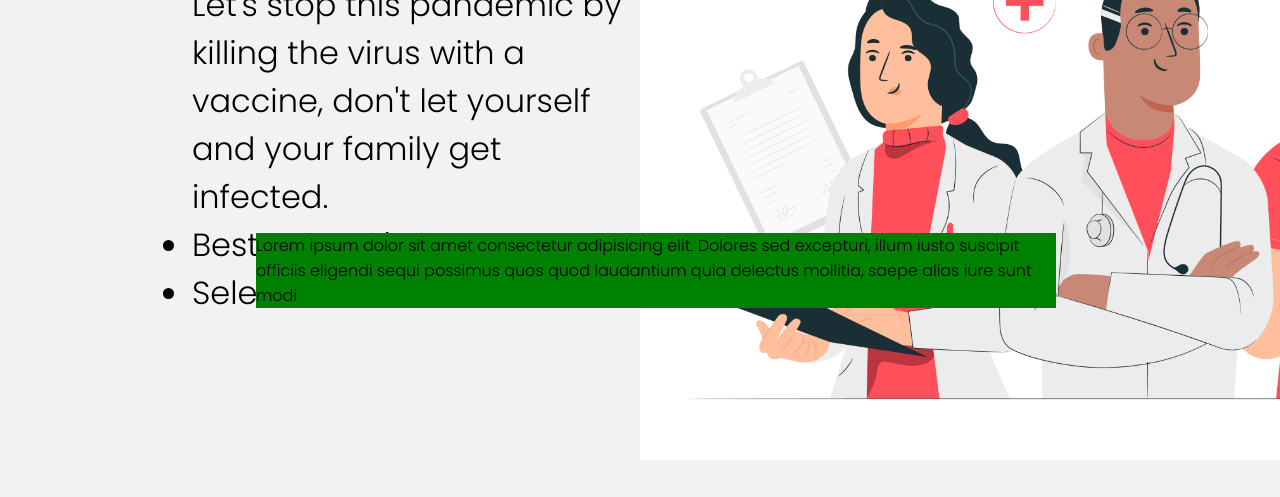
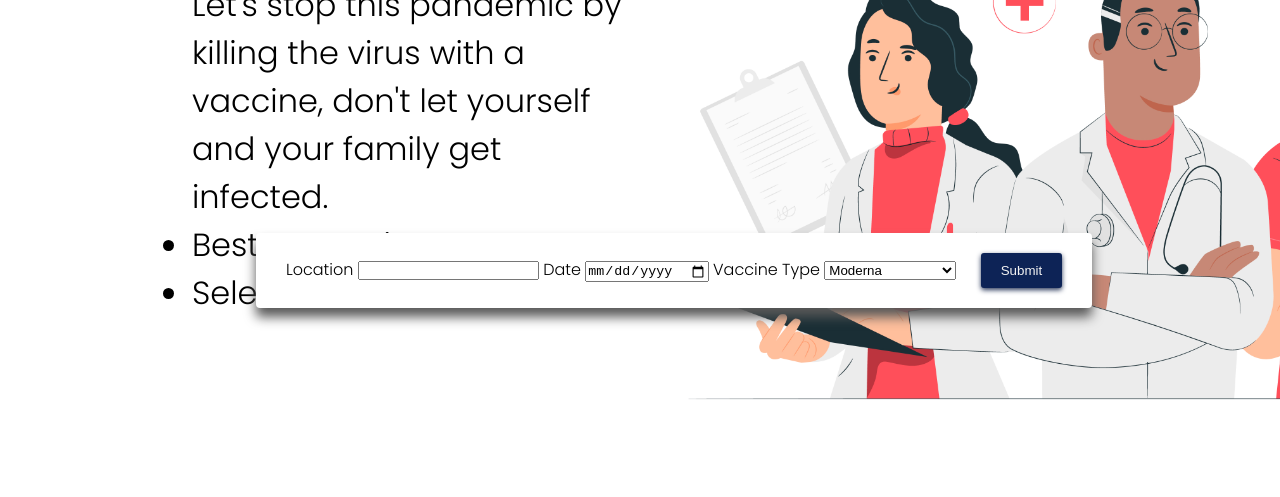
Before and after one commit to hA1nn-dot/Vaccination-campaign_front-end, a plain HTML site: page index.html in a window 1280 px wide. Shown: the part 303-800 px from the top of the page. Drawn offline with Linux system fonts and the light colour scheme.

Commit message:
Add styles to schedule-module

```diff
--- a/index.html
+++ b/index.html
@@ -53,9 +53,23 @@
         />
       </div>
       <div class="schedule-module">
-        Lorem ipsum dolor sit amet consectetur adipisicing elit. Dolores sed
-        excepturi, illum iusto suscipit officiis eligendi sequi possimus quos
-        quod laudantium quia delectus mollitia, saepe alias iure sunt modi
+        <form action="get">
+          <label for="">Location</label>
+          <input type="text" />
+          <label for="">Date</label>
+          <input type="date" />
+          <label for="">Vaccine Type</label>
+          <select name="transporte">
+            <option>Moderna</option>
+
+            <option>Pfizer</option>
+
+            <option>AstraZeneca</option>
+            <option>Sinopharm</option>
+            <option>Jhonson&Jhonson</option>
+          </select>
+          <input class="btn-primary" type="submit" />
+        </form>
       </div>
     </div>
   </body>
--- a/styles/index.css
+++ b/styles/index.css
@@ -7,11 +7,13 @@
 :root {
   --btn-bg-color: #0d2356;
   --btn-bg-color-selected: #143581;
+  --grey-shadow: #585858;
+  --btn-color-text: #f2f2f2;
   --btn-shadow: #2a385a;
   --color-text: #202020;
 }
 body {
-  background-color: #f2f2f2;
+  background-color: #ffffff;
   font-family: "Poppins", sans-serif;
 }
 
@@ -98,19 +100,37 @@ nav > .logo {
 .description > ul > li {
   font-size: 2rem;
 }
-
-.image {
-  background-color: #143581;
-}
 .img {
   display: block;
 
   width: 950px;
 }
 .schedule-module {
-  background-color: green;
-  width: 800px;
   position: absolute;
   left: 20%;
   top: 67%;
+  background-color: #ffffff;
+  box-shadow: 0 9px 12px var(--grey-shadow);
+  border-radius: 4px;
+  display: flex;
+  justify-content: space-between;
+  flex-direction: column;
+  padding: 20px 30px;
 }
+
+.schedule-module > form > .btn-primary {
+  margin-left: 20px;
+  padding: 10px 20px;
+}
+
+.btn-primary {
+  background-color: var(--btn-bg-color);
+  color: var(--btn-color-text);
+  border: none;
+  border-radius: 3px;
+  box-shadow: 0 2px 5px var(--btn-shadow);
+}
+.btn-primary:hover {
+  cursor: pointer;
+  background-color: var(--btn-bg-color-selected);
+}
```
